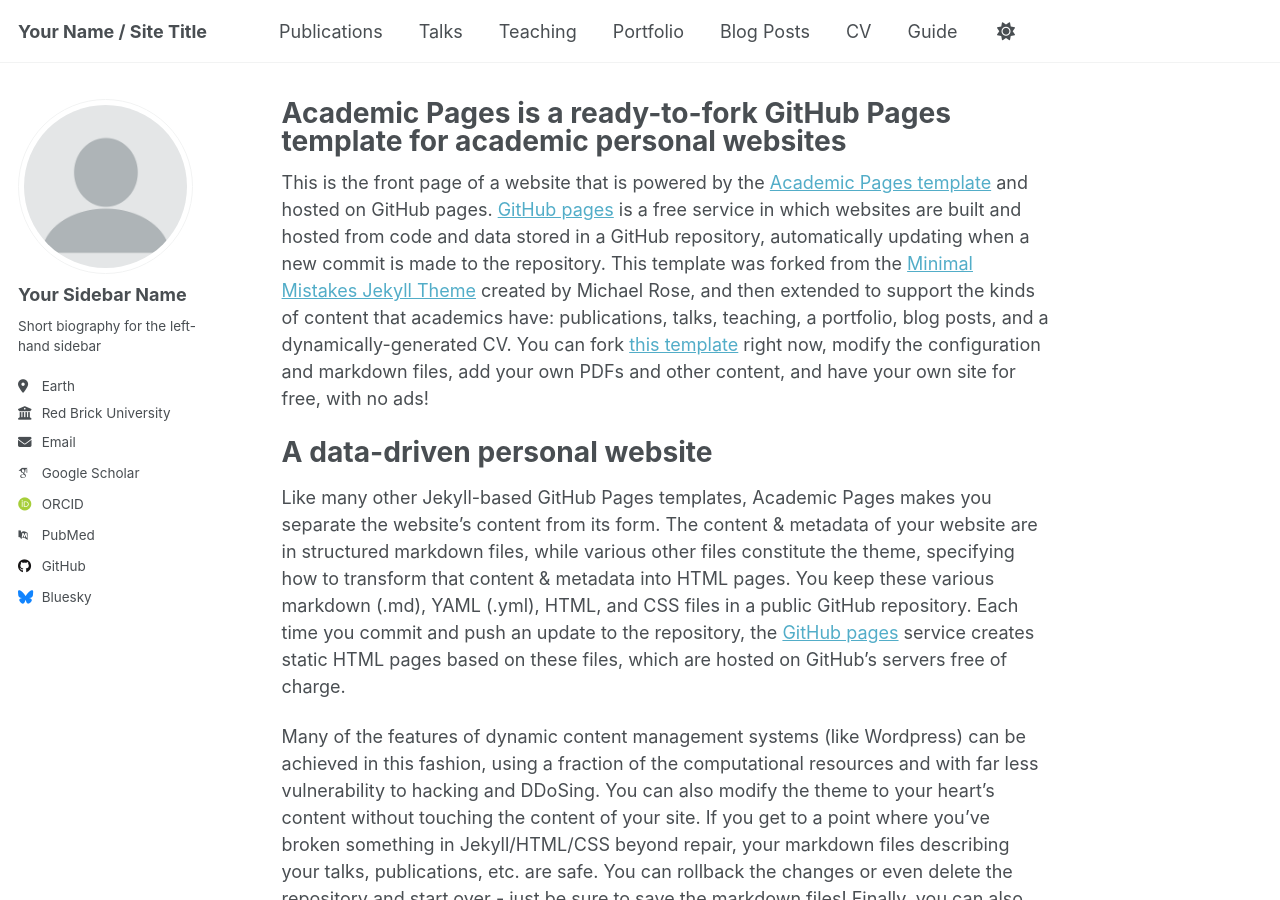
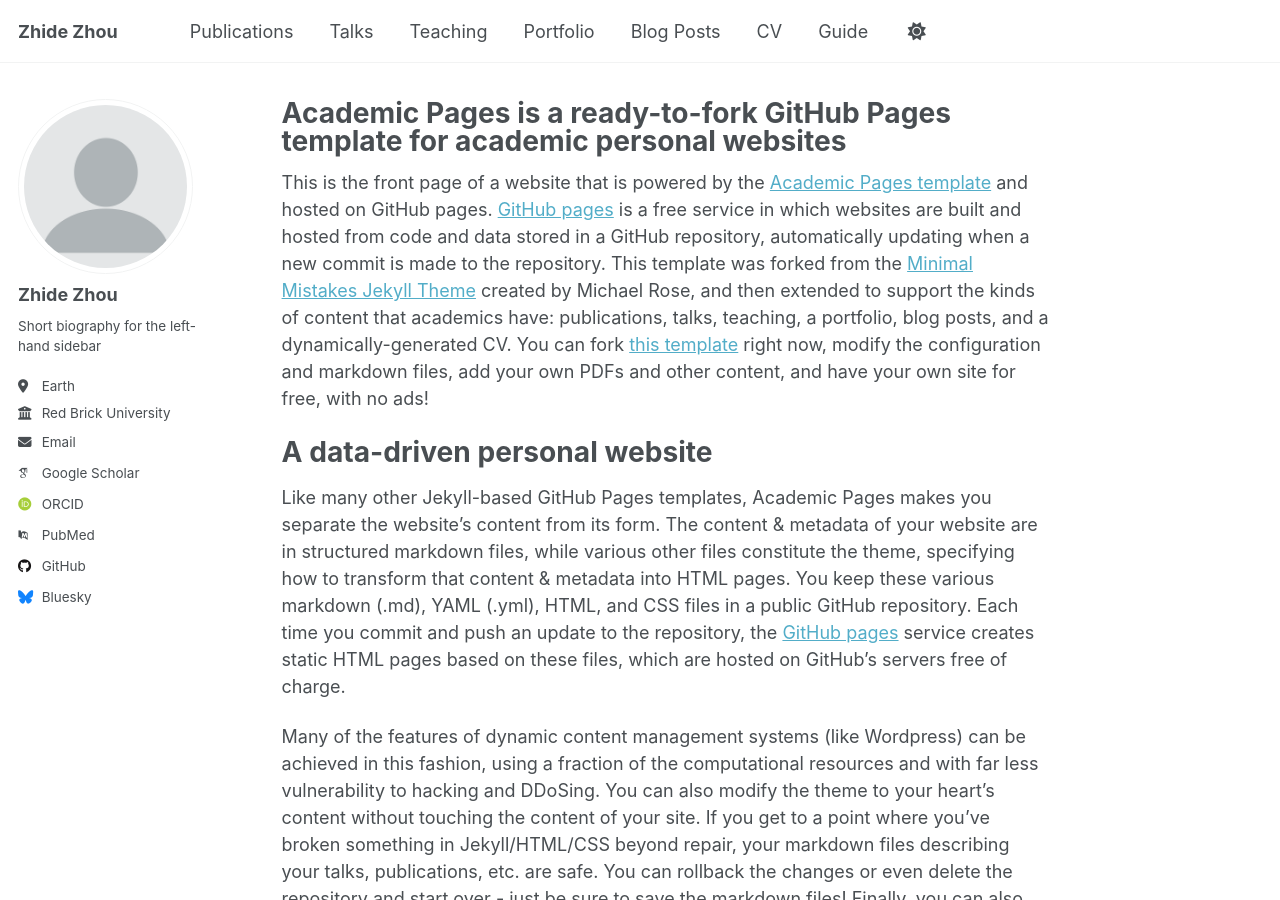
Before and after one commit to coffezhou/Zhide-Zhou.github.io, a Jekyll site: the page built from _pages/about.md, in a window 1280 px wide and 900 px high. Built offline with Jekyll 4.4.1, drawn with Linux system fonts in a browser that asks for light colours; some web fonts are replaced.

Commit message:
Update _config.yml
add name

```diff
--- a/_config.yml
+++ b/_config.yml
@@ -9,7 +9,7 @@
 # Basic Site Settings
 locale                   : "en-US"
 site_theme               : "default"
-title                    : "Your Name / Site Title"
+title                    : "Zhide Zhou"
 title_separator          : "-"
 name                     : &name "Your Name"
 description              : &description "personal description"
@@ -23,7 +23,7 @@ repository               : "academicpages/academicpages.github.io"
 author:
   # Biographic information
   avatar           : "profile.png"
-  name             : "Your Sidebar Name"
+  name             : "Zhide Zhou"
   pronouns         : # example: "she/her"
   bio              : "Short biography for the left-hand sidebar"
   location         : "Earth"
```
